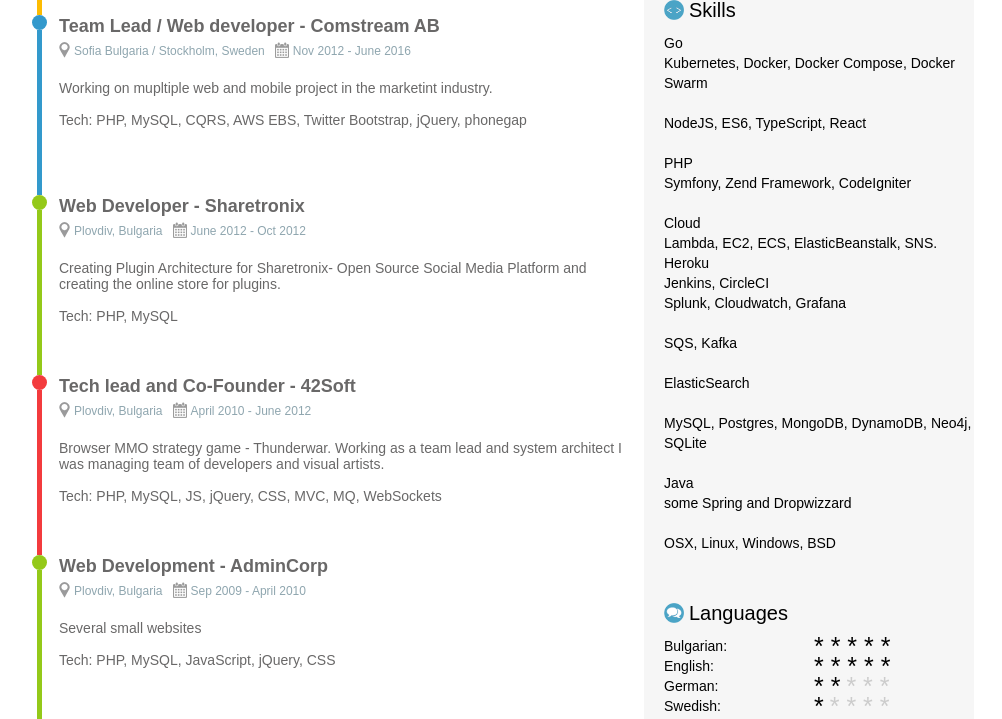
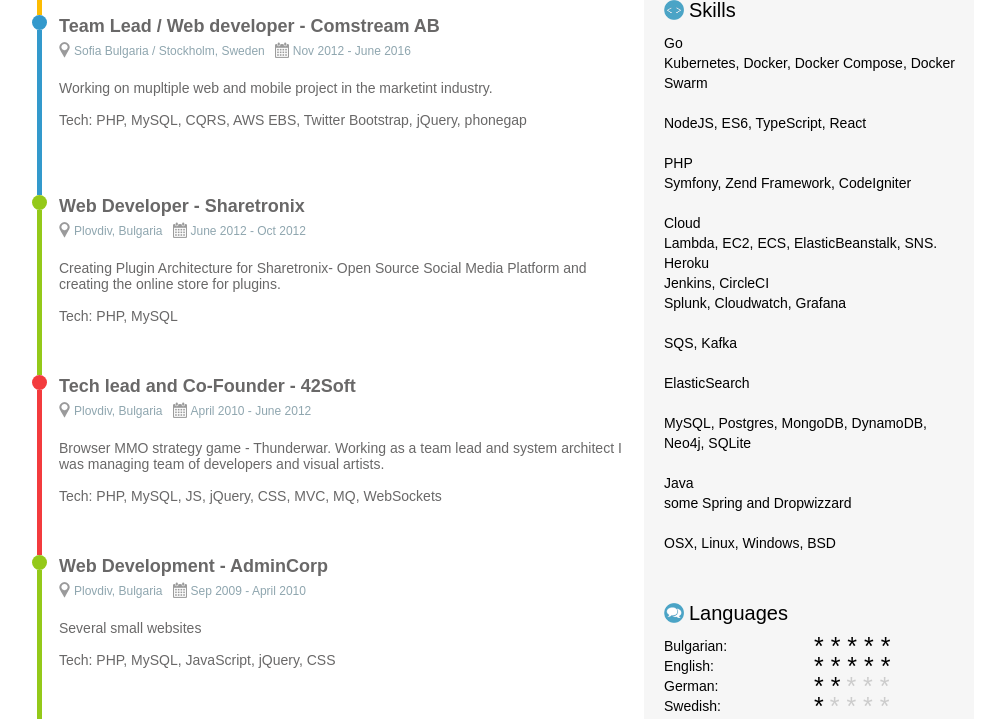
Before and after one commit to gotha/cv, a PHP site: page / in a window 1280 px wide. Shown: the part 505-1224 px from the top of the page, without its empty margins (146-1148 px from the left). Run offline with PHP 8.4, Linux system fonts and the light colour scheme.

Commit message:
Minor sidebar fix

```diff
--- a/css/main.css
+++ b/css/main.css
@@ -194,8 +194,8 @@
 }
 #rightPanel .infoPanel .content {
     margin-left: 0px;
-    width: 100%;
     line-height: 20px;
+    padding-right: 10px;
 }
 
 .languages .lang {
```
